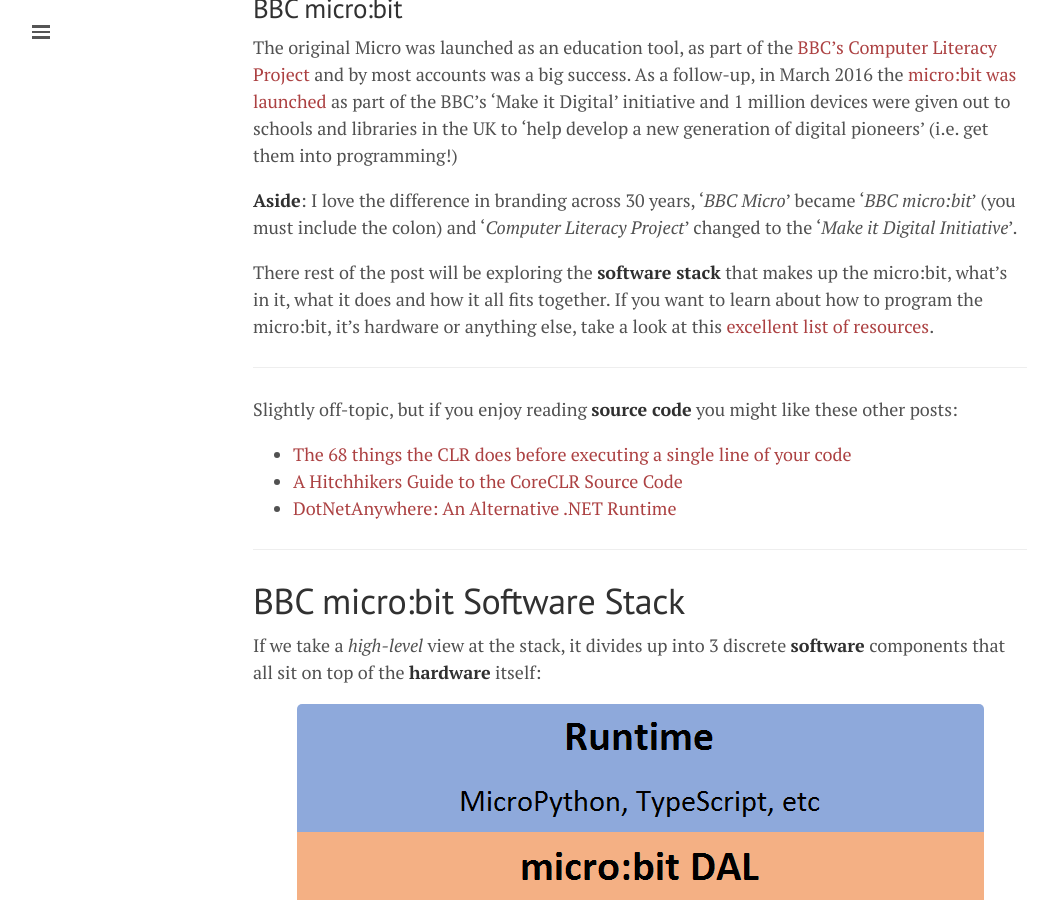
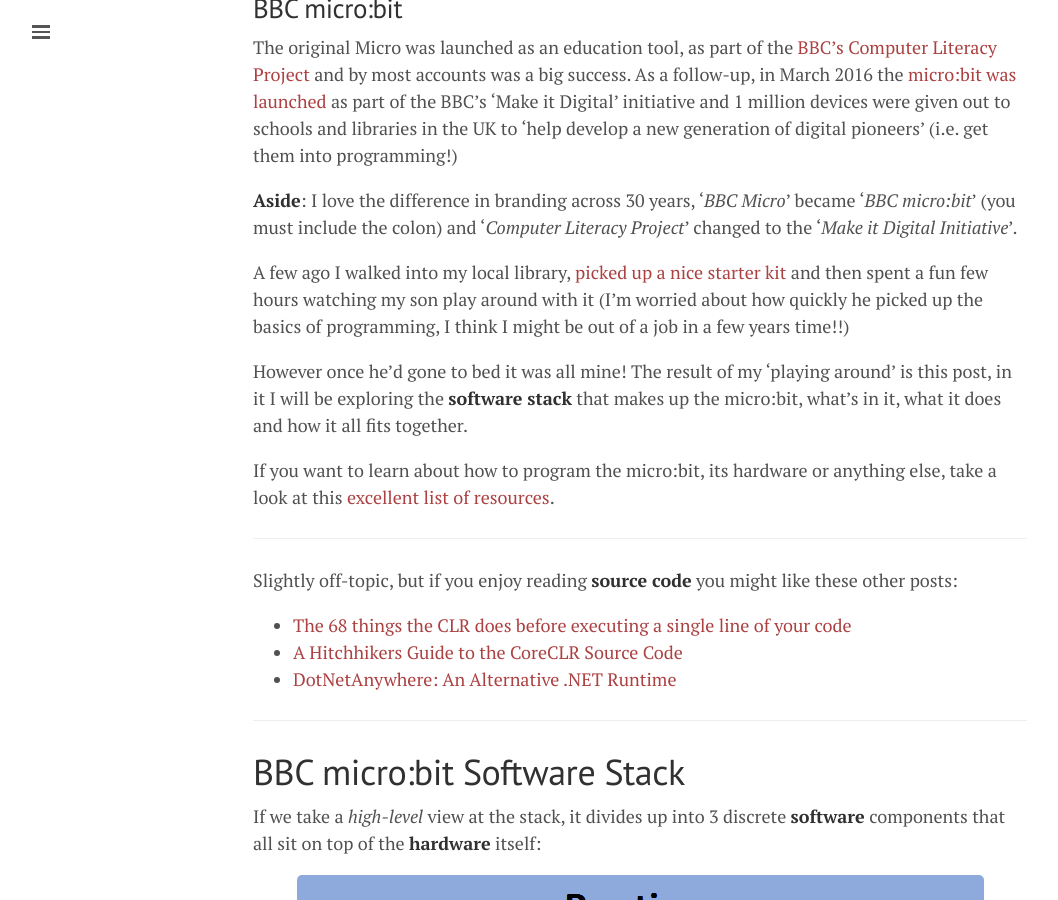
Before and after one commit to mattwarren/mattwarren.github.io, a Jekyll site: the page built from _posts/2017-11-28-Exploring-the-BBC-microbit-Software-Stack.md, in a window 1280 px wide and 900 px high, scrolled down 1168 px. Shown: the whole window, without its empty margins (0-1058 px from the left). Built offline with Jekyll 4.4.1, drawn with Linux system fonts in a browser that asks for light colours; nearby versions of some CDN libraries; comment, search, counter and statistics services are not loaded; some of the changed text lies outside the part shown.

Commit message:
Re-wrote some of the intro

```diff
--- a/_posts/2017-11-28-Exploring-the-BBC-microbit-Software-Stack.md
+++ b/_posts/2017-11-28-Exploring-the-BBC-microbit-Software-Stack.md
@@ -41,7 +41,11 @@
 
 **Aside**: I love the difference in branding across 30 years, '*BBC Micro*' became '*BBC micro:bit*' (you must include the colon) and '*Computer Literacy Project*' changed to the '*Make it Digital Initiative*'.
 
-There rest of the post will be exploring the **software stack** that makes up the micro:bit, what's in it, what it does and how it all fits together. If you want to learn about how to program the micro:bit, it's hardware or anything else, take a look at this [excellent list of resources](https://github.com/carlosperate/awesome-microbit).
+A few ago I walked into my local library, [picked up a nice starter kit](http://microbit.org/en/2017-10-23-libraries/) and then spent a fun few hours watching my son play around with it (I'm worried about how quickly he picked up the basics of programming, I think I might be out of a job in a few years time!!)
+
+However once he'd gone to bed it was all mine! The result of my 'playing around' is this post, in it I will be exploring the **software stack** that makes up the micro:bit, what's in it, what it does and how it all fits together.
+
+If you want to learn about how to program the micro:bit, its hardware or anything else, take a look at this [excellent list of resources](https://github.com/carlosperate/awesome-microbit).
 
 ----
 
```
